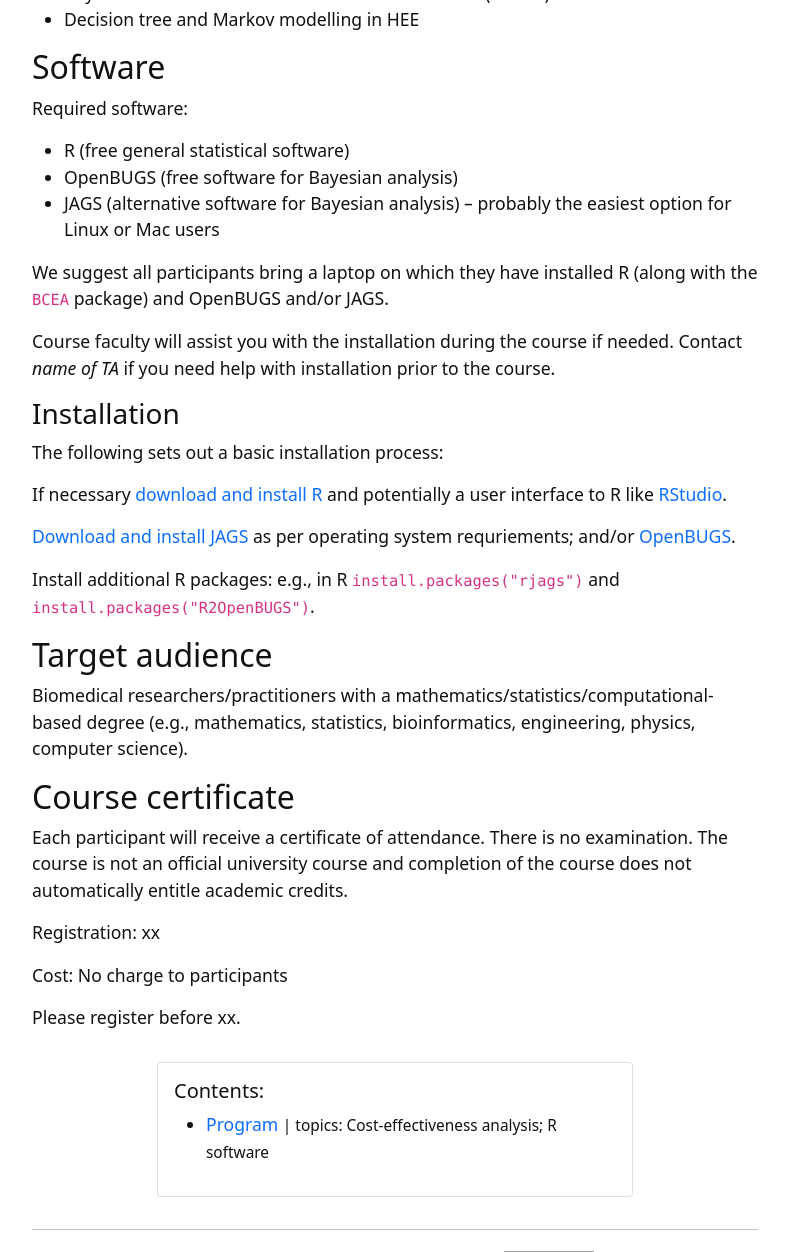
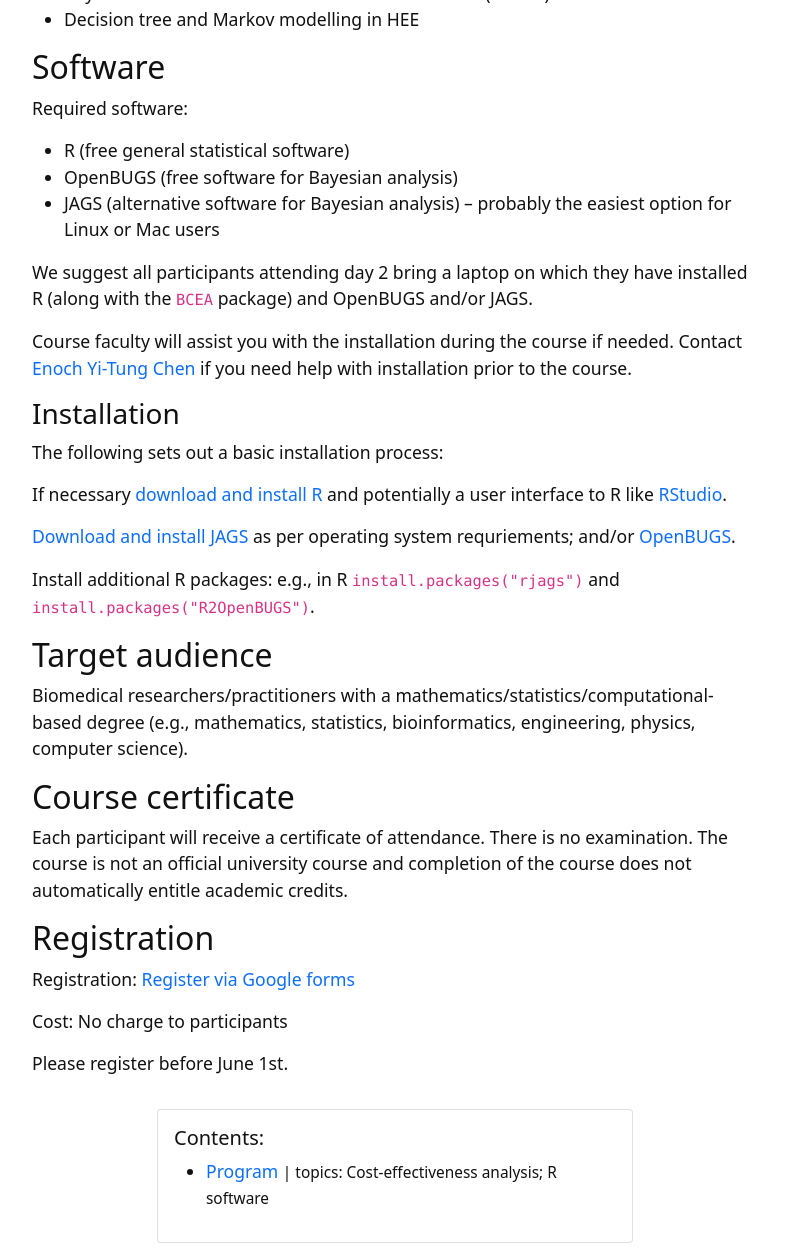
Before and after one commit to n8thangreen/Stockholm-health-economics-course, a Jekyll site: the page built from index.md, in a window 1280 px wide and 1400 px high, scrolled down 1219 px, cut to the strip 0-1252 px from the top of the window. Shown: the whole strip, without its empty margins (245-1033 px from the left). Built offline with Jekyll 4.4.1, drawn with Linux system fonts in a browser that asks for light colours; some of the changed text lies outside the part shown; grey boxes are pictures that could not be loaded.

Commit message:
Added link to registration form and name of TA

```diff
--- a/index.md
+++ b/index.md
@@ -35,9 +35,9 @@ Required software:
 * OpenBUGS (free software for Bayesian analysis)
 * JAGS (alternative software for Bayesian analysis) – probably the easiest option for Linux or Mac users
 
-We suggest all participants bring a laptop on which they have installed R (along with the `BCEA` package) and OpenBUGS and/or JAGS.
+We suggest all participants attending day 2 bring a laptop on which they have installed R (along with the `BCEA` package) and OpenBUGS and/or JAGS.
 
-Course faculty will assist you with the installation during the course if needed. Contact *name of TA* if you need help with installation prior to the course.
+Course faculty will assist you with the installation during the course if needed. Contact [Enoch Yi-Tung Chen](mailto:enoch.yitung.chen@ki.se) if you need help with installation prior to the course.
 
 
 
@@ -57,11 +57,12 @@ Biomedical researchers/practitioners with a mathematics/statistics/computational
 ## Course certificate
 Each participant will receive a certificate of attendance. There is no examination. The course is not an official university course and completion of the course does not automatically entitle academic credits.
 
-Registration: xx
+## Registration
+Registration: [Register via Google forms](https://forms.gle/iWhDxiLWY4nGW5JEA)
 
 Cost: No charge to participants
 
-Please register before xx.
+Please register before June 1st.
 
 {% include toc.html %}
 
```
Also changed, not shown: other parts of index.md (+1 -1 lines).
